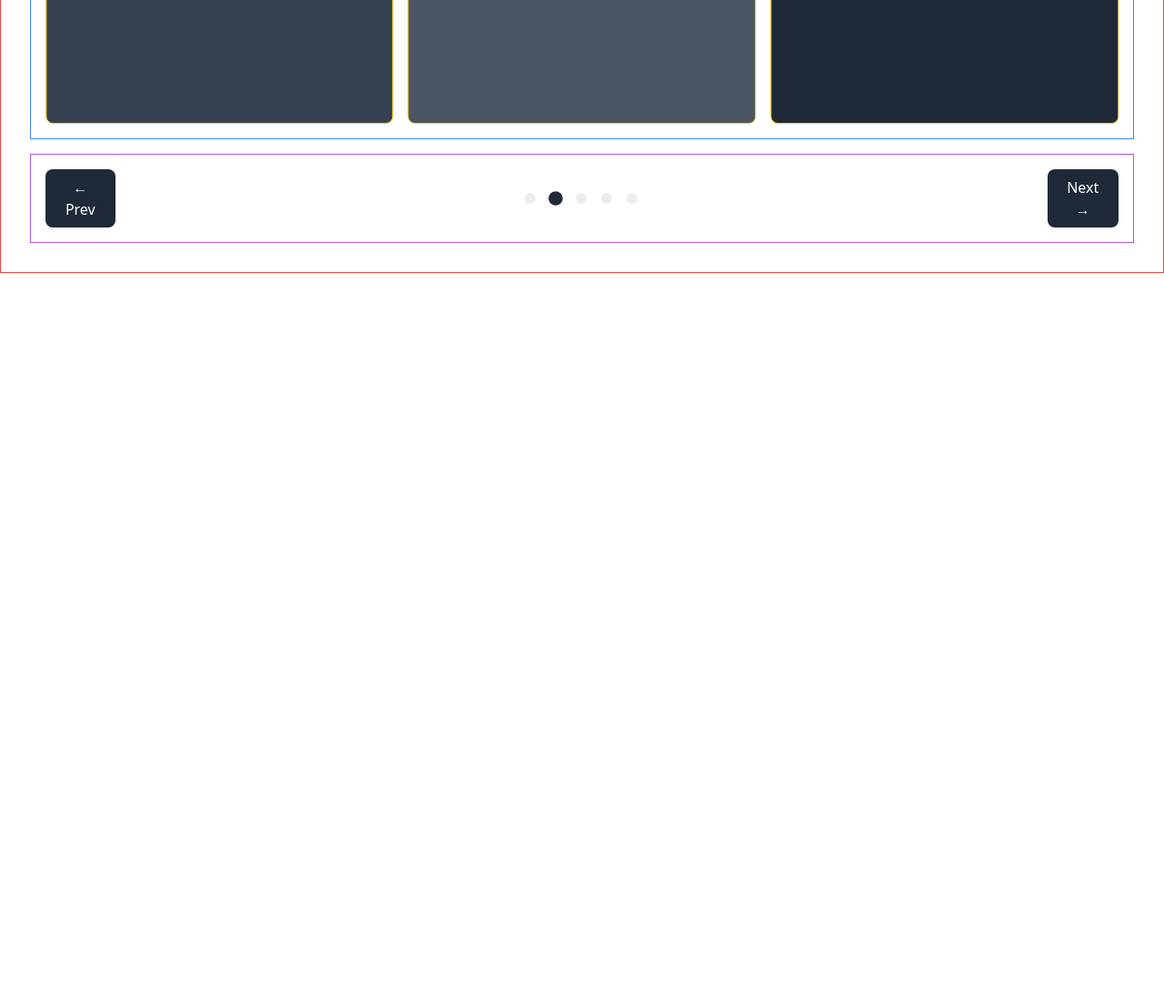
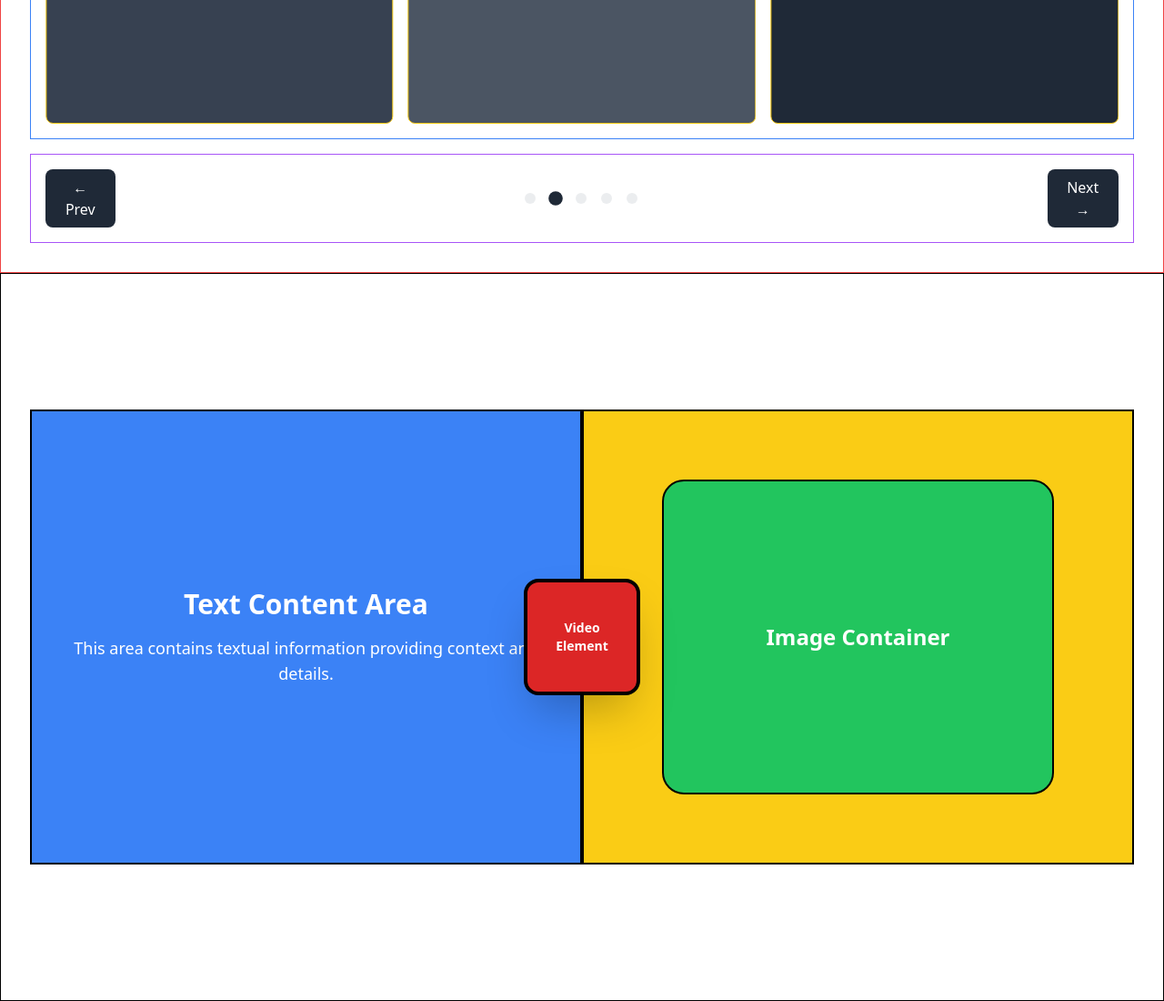
Before and after one commit to ayoubelouardi/bodyfull-clone-yc, a plain HTML site: page index.html in a window 1280 px wide. Shown: the part 3910-5010 px from the top of the page at 91% size. Before the commit the page ends 4210 px from the top, so only its background shows below. Drawn offline with nearby package versions, Linux system fonts and the light colour scheme.

Commit message:
Add two-column bridge section with text, image, and central video element

```diff
--- a/index.html
+++ b/index.html
@@ -191,6 +191,36 @@
 
     </section>
 
+    <!-- 🏗️ Two-Column Bridge Section -->
+    <section class="w-full min-h-screen border border-black p-8 flex items-center justify-center">
+
+        <!-- Outer Container -->
+        <div class="w-full max-w-7xl relative flex">
+
+            <!-- Left Block (Text) -->
+            <div class="flex-1 bg-blue-500 border-2 border-black p-8 flex items-center justify-center min-h-[500px]">
+                <div class="text-center">
+                    <h3 class="text-3xl font-bold text-white mb-4">Text Content Area</h3>
+                    <p class="text-white text-lg">This area contains textual information providing context and details.</p>
+                </div>
+            </div>
+
+            <!-- Right Block (Image) -->
+            <div class="flex-1 bg-yellow-400 border-2 border-black p-8 flex items-center justify-center min-h-[500px]">
+                <div class="w-4/5 h-4/5 bg-green-500 border-2 border-black rounded-3xl flex items-center justify-center">
+                    <p class="text-2xl font-bold text-white">Image Container</p>
+                </div>
+            </div>
+
+            <!-- Central Element (Video) - Positioned at the dividing line -->
+            <div class="absolute top-1/2 left-1/2 transform -translate-x-1/2 -translate-y-1/2 w-32 h-32 bg-red-600 border-4 border-black rounded-2xl flex items-center justify-center shadow-2xl z-10">
+                <p class="text-white font-bold text-center text-sm">Video<br/>Element</p>
+            </div>
+
+        </div>
+
+    </section>
+
     <!-- Swiper JS -->
     <script src="https://cdn.jsdelivr.net/npm/swiper@11/swiper-bundle.min.js"></script>
 
```
